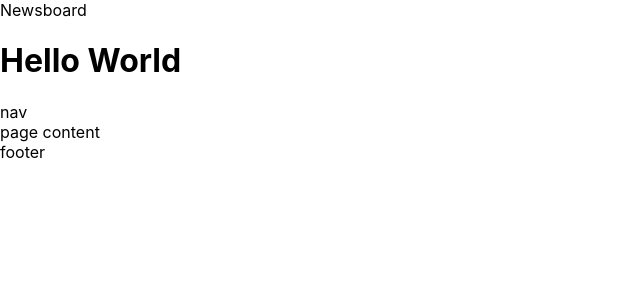
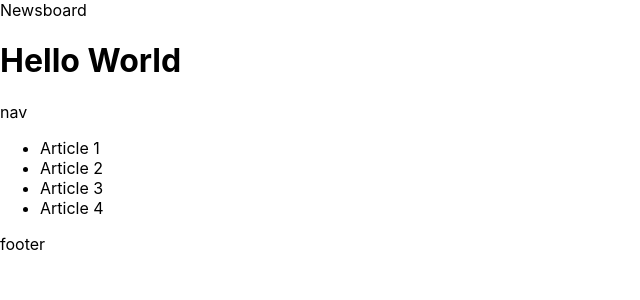
Before and after one commit to SuperConfuserUser/newsboard-sample, a React (Create React App) app: page / in a window 1280 px wide. Shown: the top 300 px of the page, without its empty margins (0-640 px from the left). Built offline with nearby package versions, Linux system fonts and the light colour scheme.

Commit message:
block ArticleList component

```diff
--- a/src/components/App.js
+++ b/src/components/App.js
@@ -1,6 +1,7 @@
-import React, { Component } from 'react';
+import React, { Component } from 'react'
 import Nav from './Nav'
 import Footer from './Footer'
+import ArticleList from './ArticleList'
 
 class App extends Component {
   render() {
@@ -10,7 +11,7 @@ class App extends Component {
         <h1>Hello World</h1>
         <Nav />
         <main>
-          page content
+          <ArticleList />
         </main>
         <Footer />
       </div>
--- /dev/null
+++ b/src/components/ArticleList.js
@@ -0,0 +1,18 @@
+import React from 'react'
+
+const Articles = props => {
+  const articles = ['1', '2', '3', '4']
+  const renderArticles = articles.map(article=>
+      <li>Article {article}</li>
+  )
+
+  return (
+    <div>
+      <ul>
+        {renderArticles}
+      </ul>
+    </div>
+  )
+}
+
+export default Articles
```
